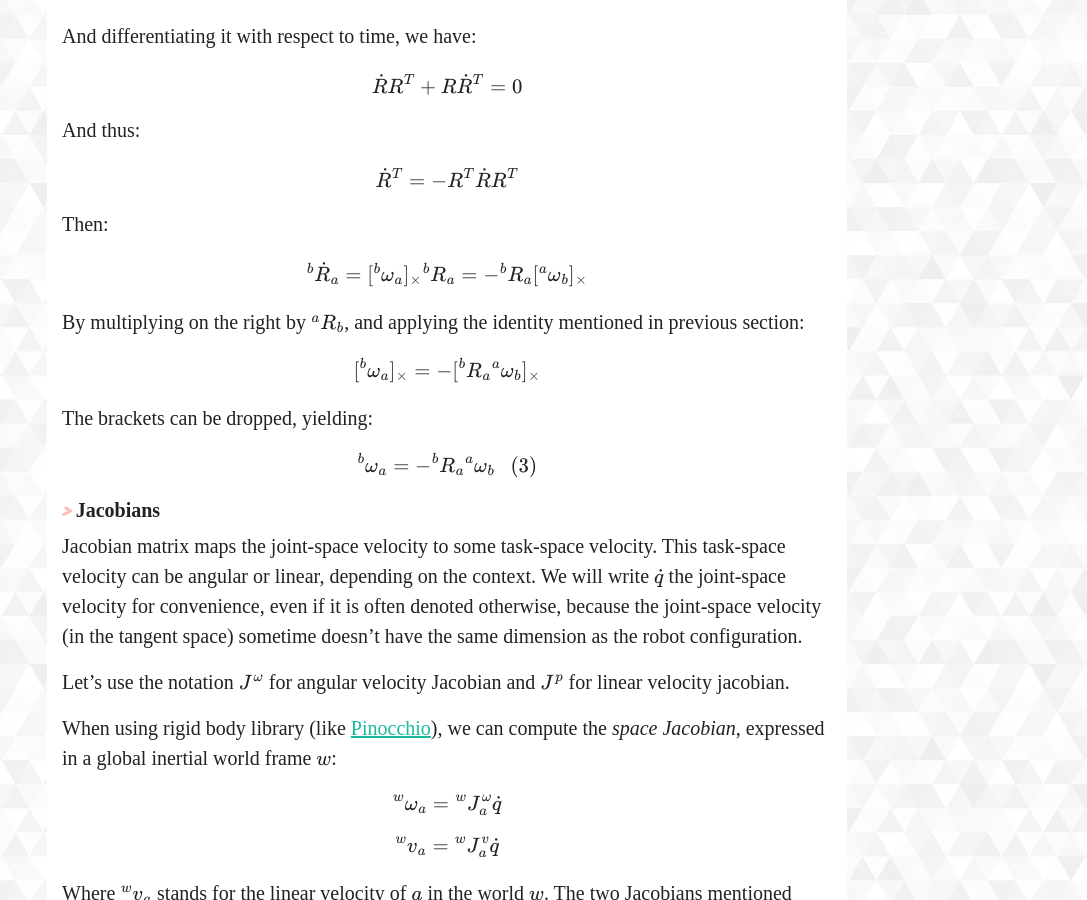
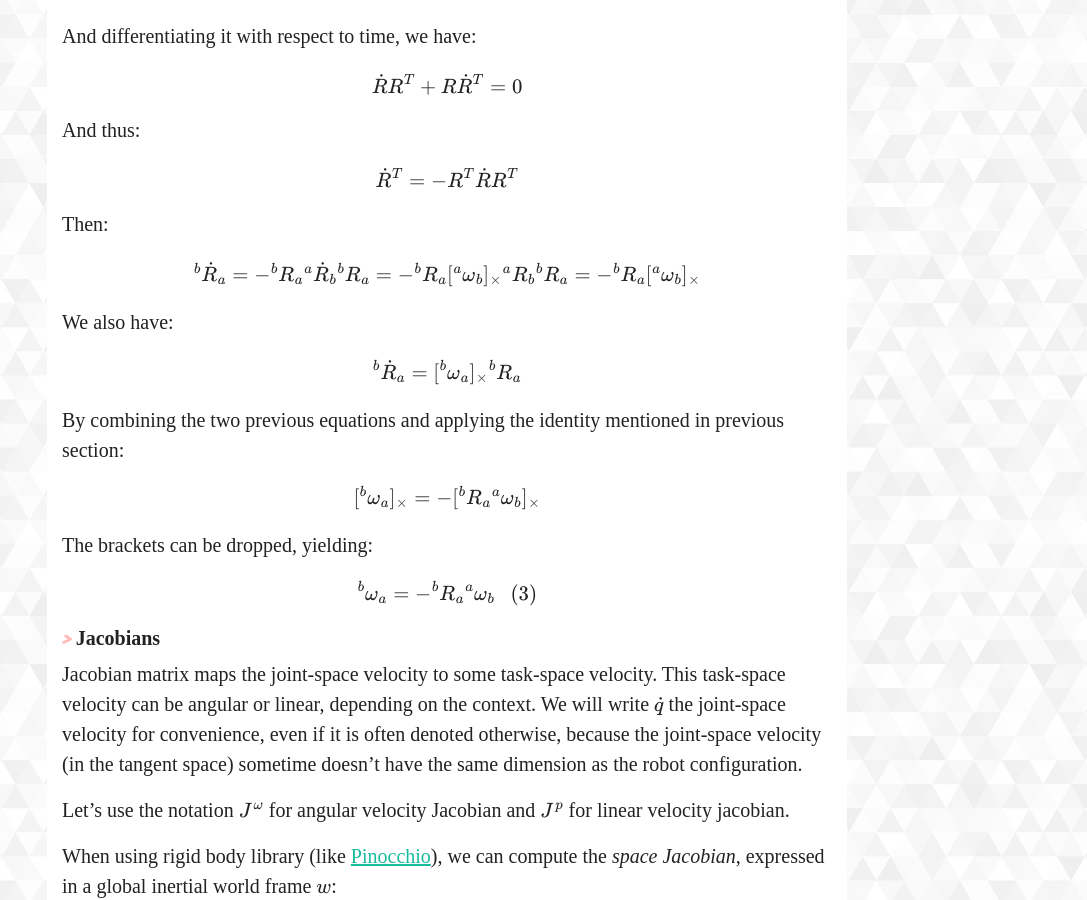
Before and after one commit to Gregwar/gregwar.github.io, a Jekyll site: the page built from jacobians.markdown, in a window 1280 px wide and 900 px high, scrolled down 1260 px. Shown: the whole window, without its empty margins (193-1280 px from the left). Built offline with Jekyll 4.4.1, drawn with Linux system fonts in a browser that asks for light colours; some web fonts are replaced; formulas are drawn with MathJax 3.

Commit message:
Clarifying

```diff
--- a/jacobians.markdown
+++ b/jacobians.markdown
@@ -72,10 +72,27 @@ $$\dot R^T = - R^T \dot R R^T$$
 Then:
 
 $$
-    {}^b \dot R_a = [{}^b \omega_a]_{\times} {}^b R_a = - {}^b R_a [ {}^a \omega_b]_{\times}
+    {}^b \dot R_a
+    =
+    - {}^b R_a {}^a \dot R_b {}^b R_a
+    =
+    - {}^b R_a
+      [ {}^a \omega_b]_{\times} {}^a R_b
+      {}^b R_a
+    =
+    - {}^b R_a
+      [ {}^a \omega_b]_{\times}
 $$
 
-By multiplying on the right by $${}^a R_b$$, and applying the identity mentioned in previous section:
+We also have:
+
+$$
+    {}^b \dot R_a
+    =
+    [{}^b \omega_a]_{\times} {}^b R_a
+$$
+
+By combining the two previous equations and applying the identity mentioned in previous section:
 
 $$
     [{}^b \omega_a]_{\times} = - [ {}^b R_a {}^a \omega_b]_{\times}
```
